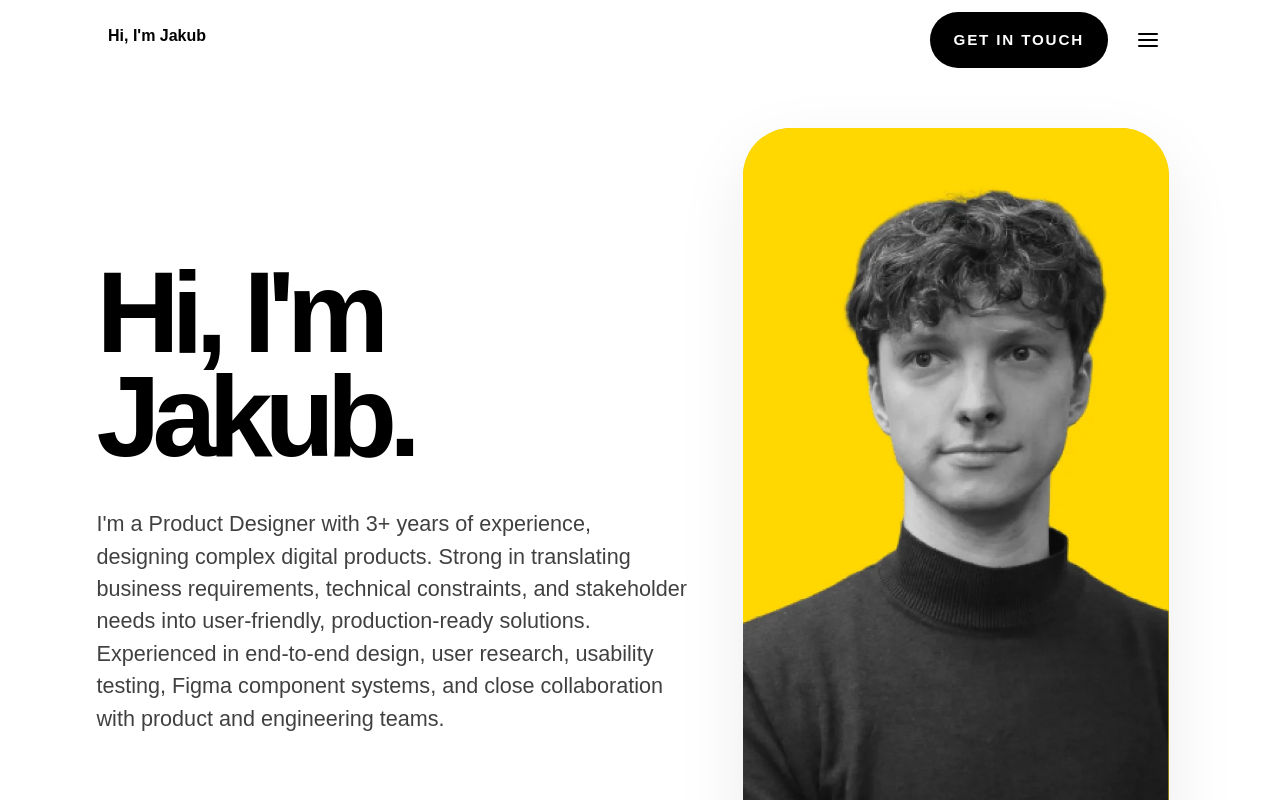
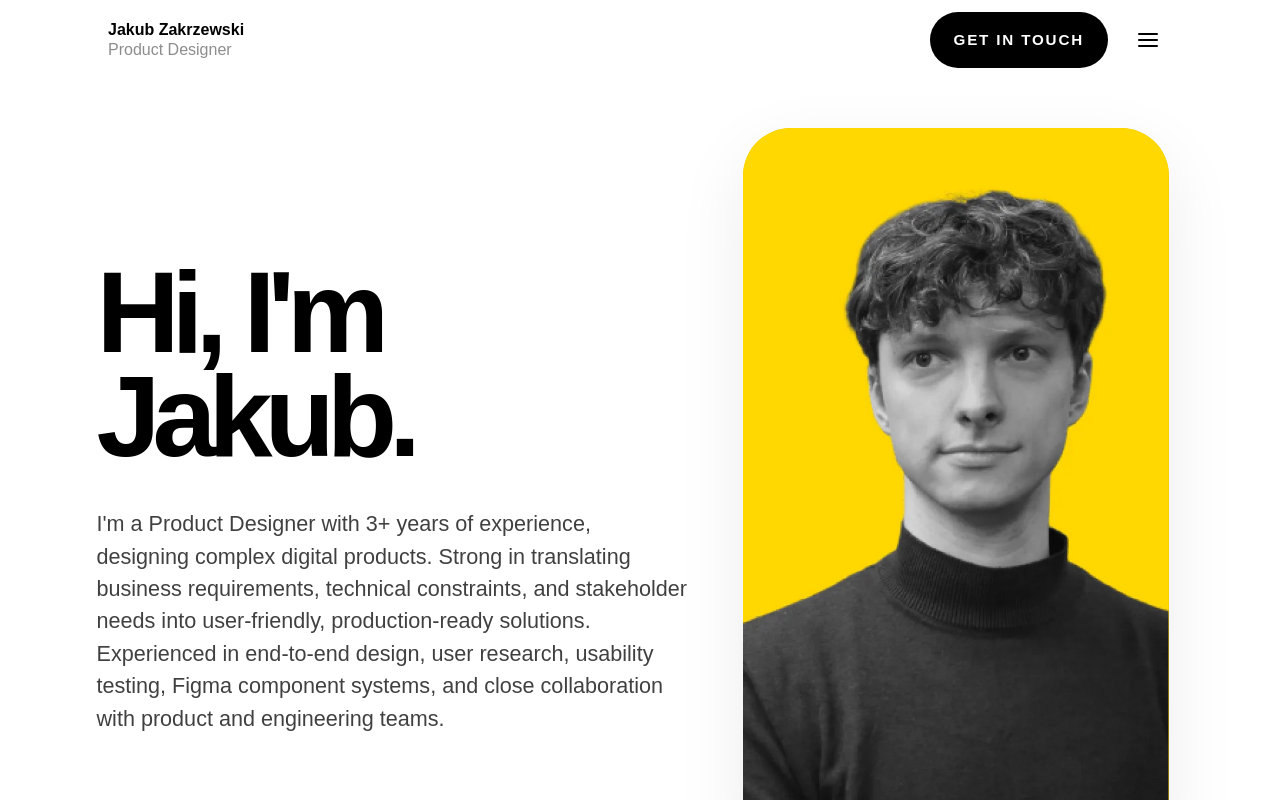
Before and after one commit to jzakrz/jakub-portfolio, a Next.js app: page / in a window 1280 px wide. Shown: the top 800 px of the page. Built offline with nearby package versions, Linux system fonts and the light colour scheme.

Commit message:
Restore header name and role

```diff
--- a/components/Header.tsx
+++ b/components/Header.tsx
@@ -39,10 +39,13 @@ export default function Header() {
             aria-label="Go to home page"
             className="group min-w-0 rounded-xl px-2 py-1 pl-1 transition-colors hover:bg-gray-100"
           >
-            <div className="relative min-h-[1.5rem]">
+            <div className="relative min-h-[2.2rem]">
               <div className="transition-opacity duration-150 group-hover:opacity-0">
                 <p className="text-base font-bold leading-none text-black">
-                  Hi, I&apos;m Jakub
+                  Jakub Zakrzewski
+                </p>
+                <p className="mt-1 text-base font-medium leading-none text-black/45">
+                  Product Designer
                 </p>
               </div>
 
```
